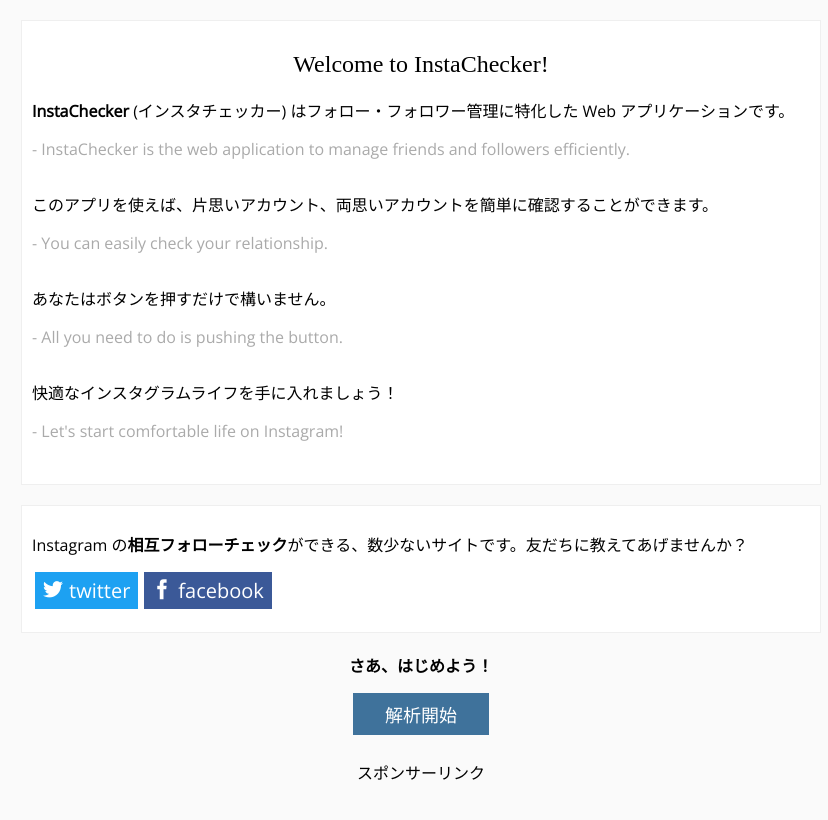
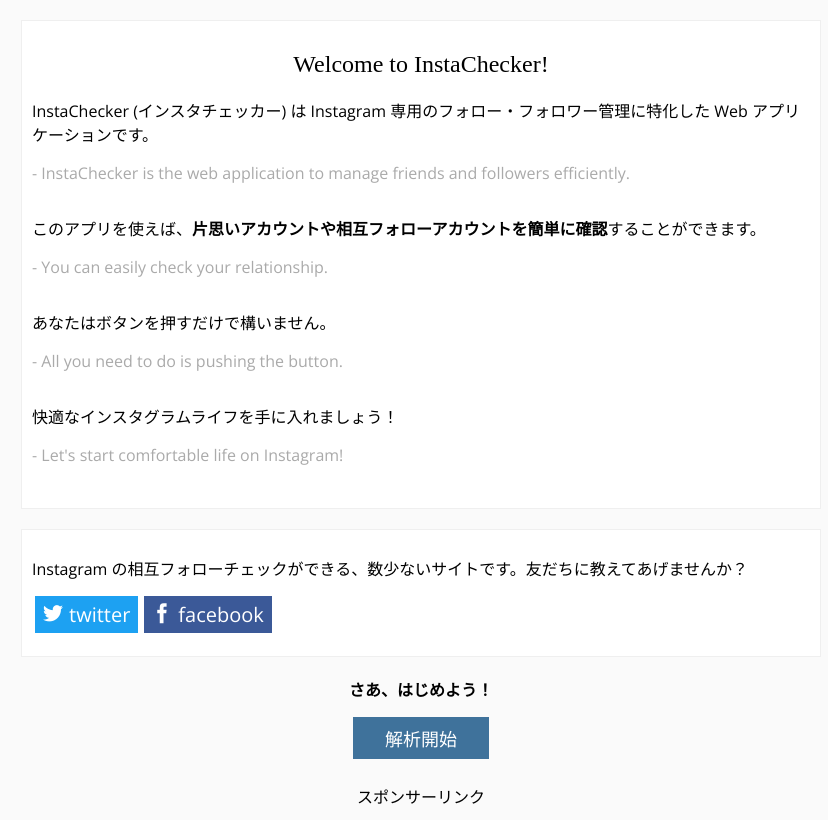
Before and after one commit to mktia/instachecker, a Flask app: page / in a window 1280 px wide; the page is wider, and only the part inside the window is pictured. Shown: the part 58-878 px from the top of that part, without its empty margins (219-1047 px from the left). Run offline with Flask 2, Linux system fonts and the light colour scheme; some web fonts are replaced.

Commit message:
fix description

```diff
--- a/templates/index.html
+++ b/templates/index.html
@@ -61,9 +61,9 @@
 	<div id="main">
 		<section>
 			<h2 style="font-family: 'Aref Ruqaa', serif; font-weight: normal;">Welcome to {{info['name']}}!</h2>
-			<p><strong>{{info['name']}}</strong> (インスタチェッカー) はフォロー・フォロワー管理に特化した Web アプリケーションです。</p>
+			<p>{{info['name']}} (インスタチェッカー) は Instagram 専用のフォロー・フォロワー管理に特化した Web アプリケーションです。</p>
 			<p class="en">- {{info['name']}} is the web application to manage friends and followers efficiently.</p>
-			<p>このアプリを使えば、片思いアカウント、両思いアカウントを簡単に確認することができます。</p>
+			<p>このアプリを使えば、<strong>片思いアカウントや相互フォローアカウントを簡単に確認</strong>することができます。</p>
 			<p class="en">- You can easily check your relationship.</p>
 			<p>あなたはボタンを押すだけで構いません。</p>
 			<p class="en">- All you need to do is pushing the button.</p>
@@ -71,7 +71,7 @@
 			<p class="en">- Let's start comfortable life on Instagram!</p>
 		</section>
 		<section>
-			<p>Instagram の<strong>相互フォローチェック</strong>ができる、数少ないサイトです。友だちに教えてあげませんか？</p>
+			<p>Instagram の相互フォローチェックができる、数少ないサイトです。友だちに教えてあげませんか？</p>
 			<div class="sns">
 				<a class="btn-tw" href="http://twitter.com/share?text={{info['description']}}&url={{info['url']}}" target="blank" rel="nofollow"><span class="sns-icon icon-twitter"></span><span class="btn-text">twitter</span></a>
 				<a class="btn-fb" href="http://www.facebook.com/sharer/sharer.php?u={{info['url']}}&t={{info['description']}}" target="blank" rel="nofollow"><span class="sns-icon icon-facebook"></span><span class="btn-text">facebook</span></a>
```
